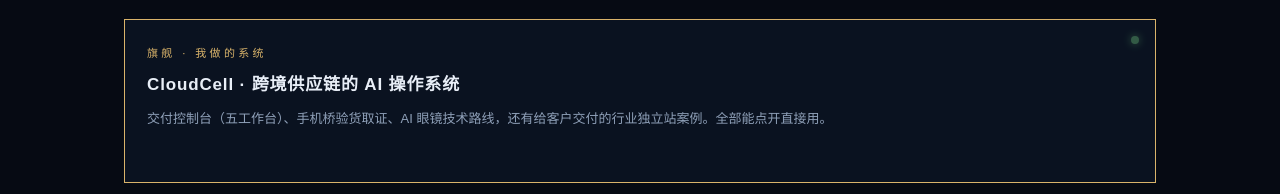
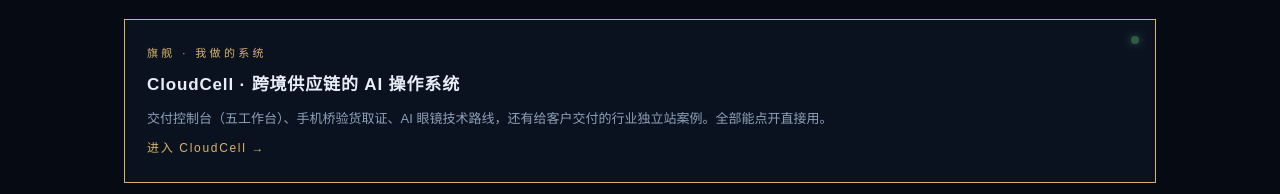
Before and after one commit to sinyu1998-eng/sinyu1998-eng.github.io, a plain HTML site: page index.html in a window 1280 px wide. Shown: the part 1440-1634 px from the top of the page. Drawn offline with Linux system fonts and the light colour scheme; animation ran at ten frames a second.

Commit message:
home: 旗舰卡入口常显

```diff
--- a/index.html
+++ b/index.html
@@ -225,7 +225,7 @@ footer b{color:var(--dim)}
     <div class="bgrid">
       <a class="bcard live rv" href="https://sinyu1998-eng.github.io/cloudcell/" target="_blank" style="grid-column:1/-1;border-color:var(--gold)">
         <div class="bn">旗舰 · 我做的系统</div><h4>CloudCell · 跨境供应链的 AI 操作系统</h4>
-        <p>交付控制台（五工作台）、手机桥验货取证、AI 眼镜技术路线，还有给客户交付的行业独立站案例。全部能点开直接用。</p><div class="open">进入 CloudCell →</div>
+        <p>交付控制台（五工作台）、手机桥验货取证、AI 眼镜技术路线，还有给客户交付的行业独立站案例。全部能点开直接用。</p><div class="open" style="opacity:1;transform:none">进入 CloudCell →</div>
       </a>
       <a class="bcard live rv" href="https://sellerpilot.47-79-34-141.sslip.io" target="_blank">
         <div class="bn">BASE 01 · 主站</div><h4>CloudSail 聚合总站</h4>
```
